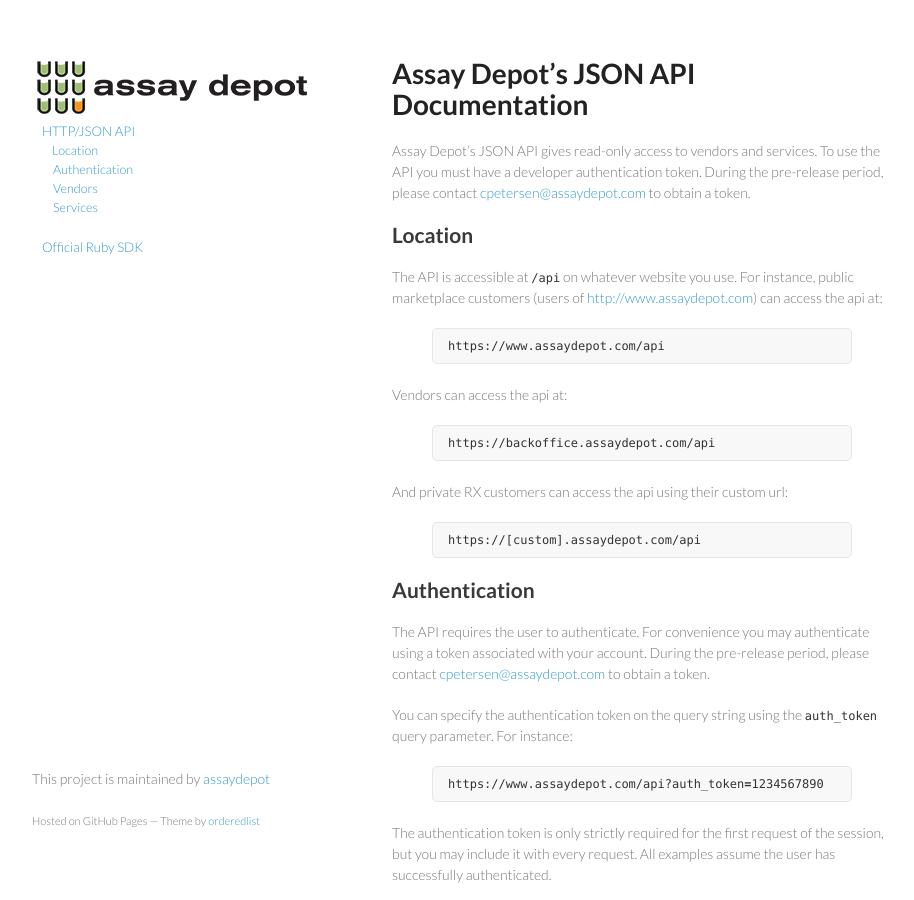
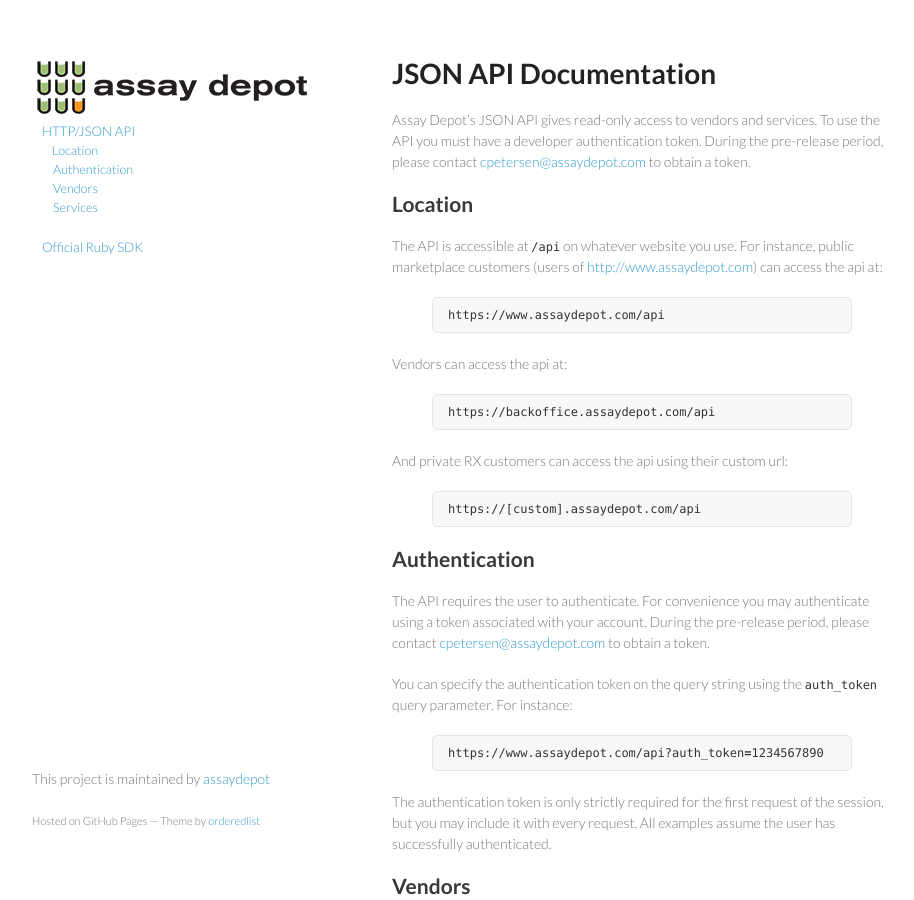
Before and after one commit to assaydepot/api, a Jekyll site: the page built from _posts/2012-06-17-json.markdown, in a window 1280 px wide and 900 px high. Shown: the whole window, without its empty margins (178-1092 px from the left). Built offline with Jekyll 4.4.1, drawn with Linux system fonts in a browser that asks for light colours; Markdown is read by kramdown in place of the engine named in the settings.

Commit message:
Fixed a broken link and a header

```diff
--- a/_posts/2012-06-17-json.markdown
+++ b/_posts/2012-06-17-json.markdown
@@ -3,7 +3,7 @@
 title: Assay Depot's JSON API
 ---
 
-# Assay Depot's JSON API Documentation
+# JSON API Documentation
 Assay Depot's JSON API gives read-only access to vendors and services. To use the API you must have a developer authentication token. During the pre-release period, please contact [cpetersen@assaydepot.com](mailto:cpetersen@assaydepot.com) to obtain a token.
 
 <h2 id="location">Location</h2>
--- a/index.html
+++ b/index.html
@@ -11,5 +11,5 @@
 
 <ul>
   <li><a href="/api/json">HTTP/JSON API</a></li>
-  <li><a href="/api/ruby">Official Ruby SDK</a></li>
+  <li><a href="https://github.com/assaydepot/assaydepot-rb">Official Ruby SDK</a></li>
 </ul>
```
